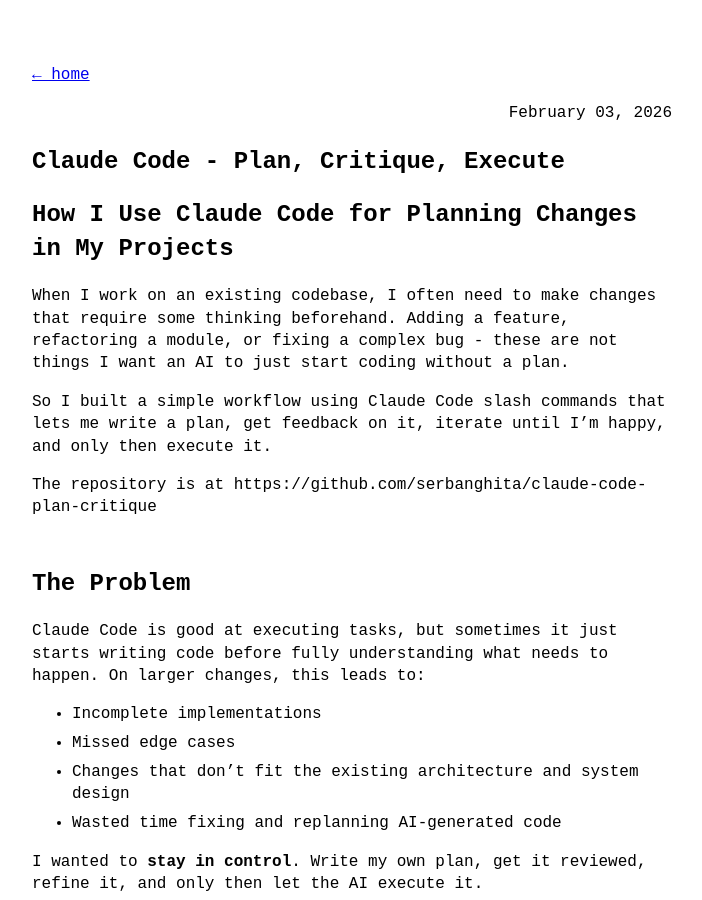
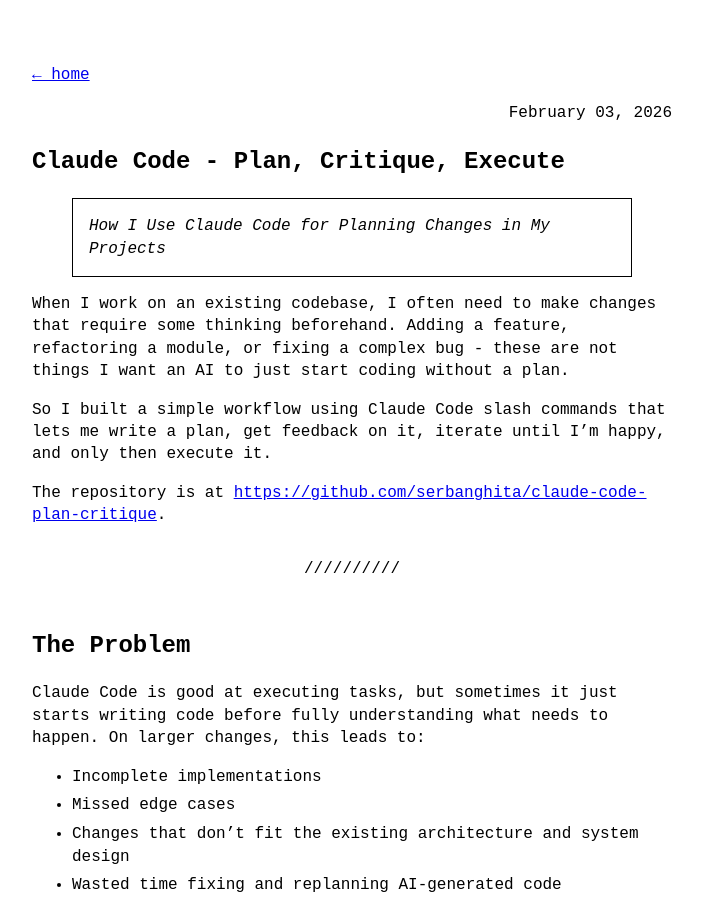
Before and after one commit to serbanghita/ghita.org, a Jekyll site: the page built from _posts/2026-02-03-claude-code-plan-critique.md, in a window 1280 px wide and 900 px high. Shown: the whole window, without its empty margins (288-990 px from the left). Built offline with Jekyll 4.4.1, drawn with Linux system fonts in a browser that asks for light colours; part of the change alters nothing that is shown.

Commit message:
Fixes to article formatting

```diff
--- a/_posts/2026-02-03-claude-code-plan-critique.md
+++ b/_posts/2026-02-03-claude-code-plan-critique.md
@@ -5,13 +5,15 @@ date: 2026-02-03 10:00:00 -0000
 categories: claude code llms plan critique execute
 ---
 
-# How I Use Claude Code for Planning Changes in My Projects
+> How I Use Claude Code for Planning Changes in My Projects
 
 When I work on an existing codebase, I often need to make changes that require some thinking beforehand. Adding a feature, refactoring a module, or fixing a complex bug - these are not things I want an AI to just start coding without a plan.
 
 So I built a simple workflow using Claude Code slash commands that lets me write a plan, get feedback on it, iterate until I'm happy, and only then execute it.
 
-The repository is at https://github.com/serbanghita/claude-code-plan-critique
+The repository is at [https://github.com/serbanghita/claude-code-plan-critique](https://github.com/serbanghita/claude-code-plan-critique).
+
+---
 
 ## The Problem
 
@@ -30,6 +32,8 @@ Real-world examples:
 2. A game map editor that simulates TiledEditor but with my own JSON conventions and only a couple of tools (select, draw, erase, patrol).
 3. A whiteboard that renders everything in webgl primitives but the underlying state management is handled in an ECS fashion.
 4. A website that has to follow a specific format of pages, which require a very basic client-side and server-side implementation.
+
+---
 
 ## The Workflow
 
@@ -71,6 +75,8 @@ Real-world examples:
 5. `/plan-execute` - Claude implements the plan step by step
 6. `/plan-archive` - Archive the completed plan
 
+---
+
 ## Why This Works for Me
 
 The key is the iteration loop between writing and critique. I'm not asking Claude to write the plan for me - **I write it myself**. But I am asking Claude to review it against:
@@ -85,6 +91,8 @@ This catches problems **before** any code is written. The critique might tell me
 After a few iterations, when the critique comes back clean, I know the plan is solid and execution will go smoothly.
 Most of the time, it has the right result. It matters a lot how much effort I've put into the original plan.
 I also felt that "planning" in a single-dimensional file starts to be limiting ... I wonder what improvements can be done in this area.
+
+---
 
 ## How This Differs from Claude Code's Built-in Plan Mode
 
@@ -103,6 +111,8 @@ The key difference is who writes the plan:
 Plan Mode is useful when you want Claude to figure out how to do something. My workflow is for when I already know what I want - I just want validation that my plan makes sense before execution.
 
 Another practical difference: the critique step checks if your plan can be split into smaller independent plans. Smaller plans mean smaller context windows, which leads to better execution. Plan Mode does not do this.
+
+---
 
 ## Example: What a Plan Looks Like
 
@@ -140,6 +150,8 @@ After running `/plan-critique`, Claude might respond with:
 
 I update my plan based on this feedback, run critique (`/plan-critique`) again, and repeat until the issues are resolved.
 
+---
+
 ## Setting Up Your Project Standards
 
 The critique step relies on having a CLAUDE.md file in your project root. This file tells Claude about your project conventions. It does not need to be complicated. Here is an example:
@@ -166,6 +178,8 @@ When Claude critiques your plan, it checks against these standards. If your plan
 
 Hint: If you're lazy, just tell Claude Code to generate a `CLAUDE.md` file for you and then you can adjust it.
 
+---
+
 ## Keeping Context Small
 
 One thing the critique step does is recommend splitting large plans. If you try to do too much in one plan, Claude might say:
@@ -178,6 +192,8 @@ This matters because smaller plans mean:
 - More focused critique iterations
 - Easier to resume if something fails
 - Independent tasks can proceed without blocking each other
+
+---
 
 ## Getting Started
 
```
